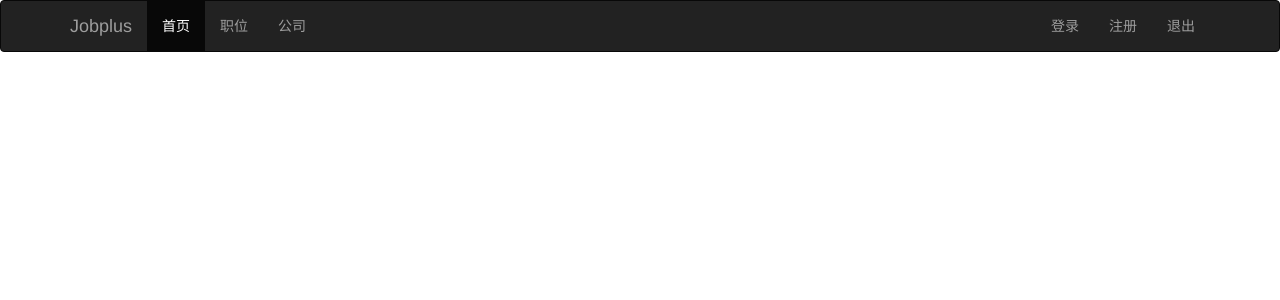
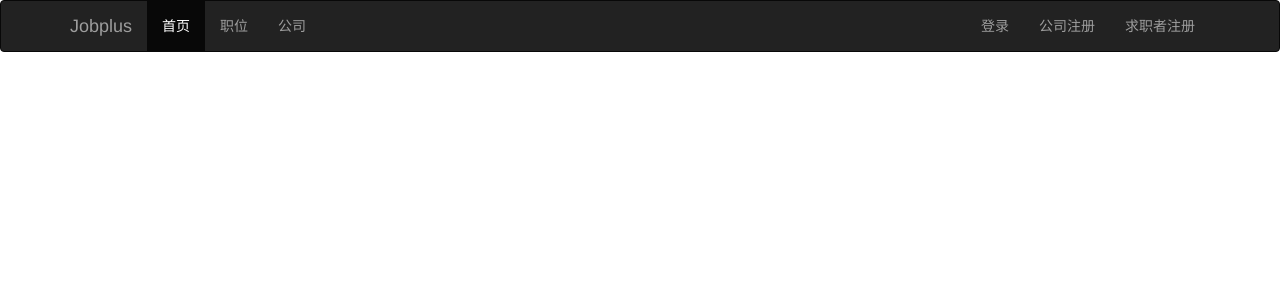
Before and after one commit to LouPlus/jobplus4-10, a Python web app: template jobplus/templates/base.html in a window 1280 px wide. Shown: the top 300 px of the page. Run offline with Jinja, Linux system fonts and the light colour scheme; the template is opened without the code that fills it, so the values that code supplies are empty; some libraries are stand-ins or nearby versions.

Commit message:
fix #6 完善基本页面

```diff
--- a/jobplus/templates/base.html
+++ b/jobplus/templates/base.html
@@ -23,13 +23,13 @@
     <div class="collapse navbar-collapse" id="bs-example-navbar-collapse-1">
         <ul class="nav navbar-nav">
             <li class="active"><a href="/">首页<span class="sr-only">(current)</span></a></li>
-            <li><a href="job.html">职位</a></li>
-            <li><a href="comany.html">公司</a></li>
+            <li><a href="＃">职位</a></li>
+            <li><a href="#">公司</a></li>
         </ul>
         <ul class="nav navbar-nav navbar-right">
-             <li><a href="{{ url_for('front.register') }}">登录</a></li>
-             <li><a href="{{ url_for('front.login') }}">注册</a></li>
-             <li><a href="#">退出</a></li>
+             <li><a href="#">登录</a></li>
+             <li><a href="＃">公司注册</a></li>
+             <li><a href="#">求职者注册</a></li>
         </ul>
      </div><!-- /.navbar-collapse -->
      </div><!-- /.container-fluid-->
```
